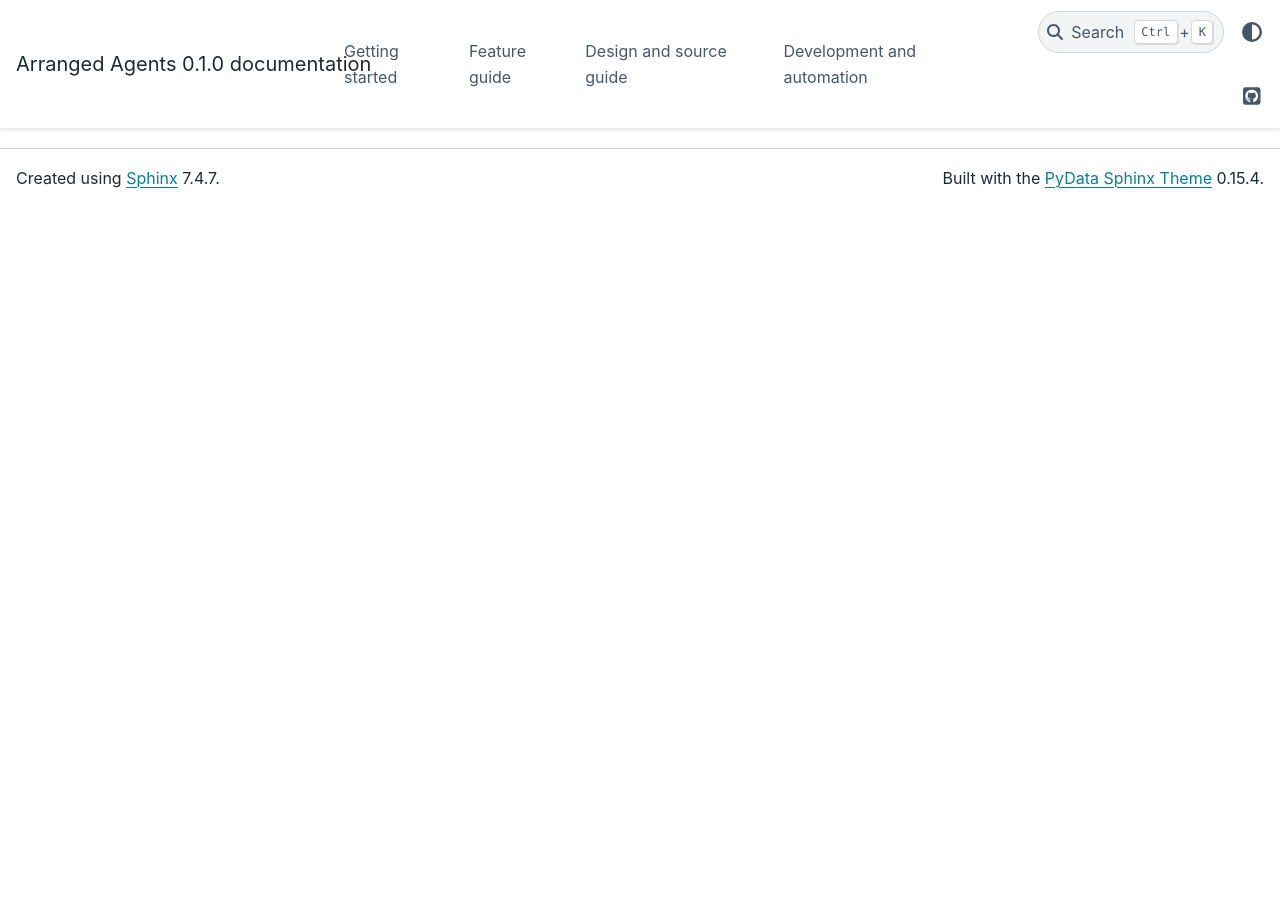
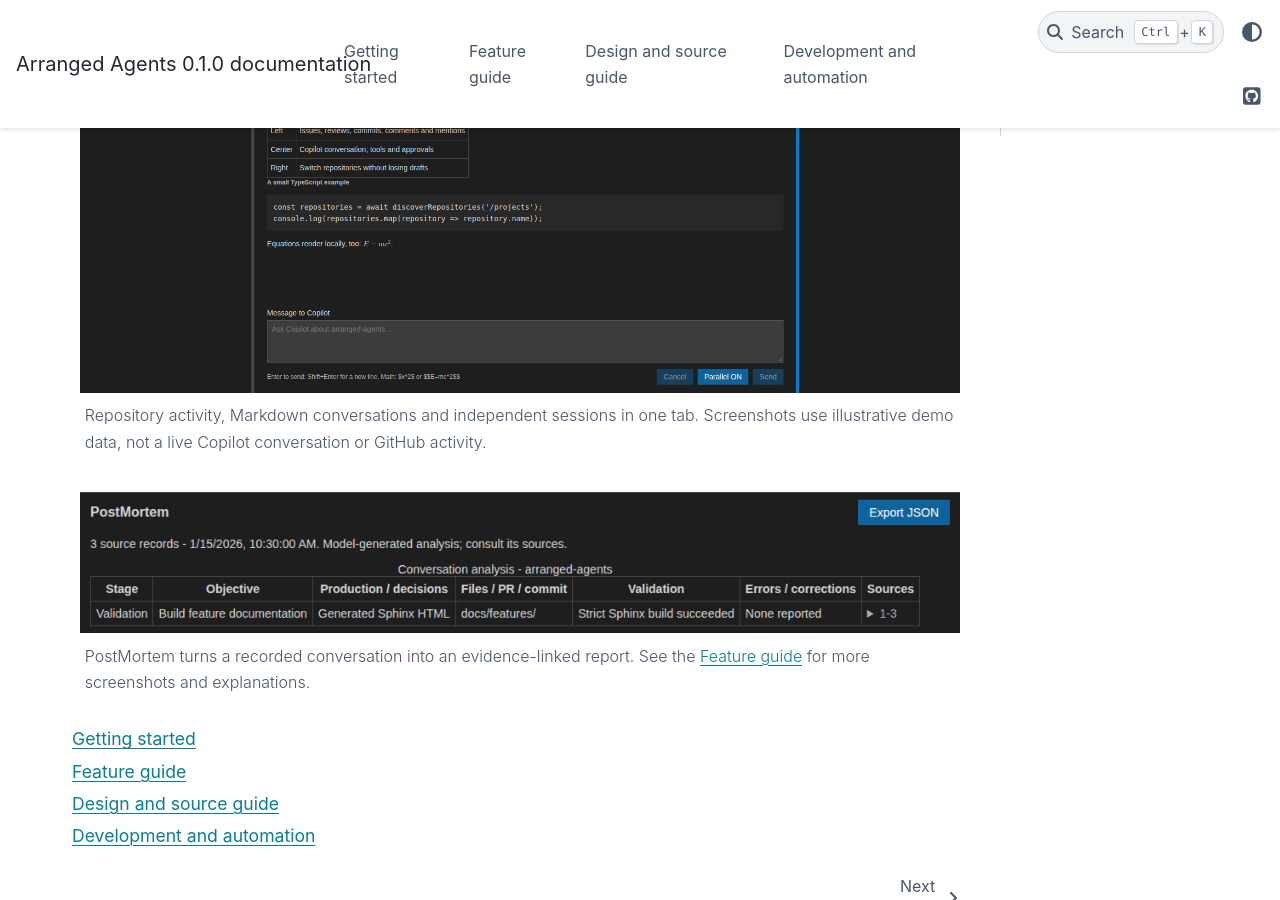
Before and after one commit to xadupre/arranged-agents, a Sphinx documentation site: the page built from docs/index.rst, in a window 1280 px wide and 900 px high, scrolled down 693 px. Built offline with Sphinx 7.4.7 and the PyData theme 0.15.4, drawn with Linux system fonts in a browser that asks for light colours; before the commit the page ends 900 px from its top, so only the background shows below that.

Commit message:
docs: show screenshots on the homepage and README (#39)
Reuse the workspace and PostMortem screenshots with captions, alternative text and a demo-data disclaimer.

Co-authored-by: Copilot <223556219+Copilot@users.noreply.github.com>

```diff
--- a/docs/index.rst
+++ b/docs/index.rst
@@ -15,6 +15,19 @@ It uses the locally installed GitHub Copilot CLI, your existing login and allowa
 The CLI runs locally, but model requests go to GitHub Copilot. This is not an
 offline model, and the extension is not an official GitHub product.
 
+.. figure:: images/workspace.png
+   :alt: Three-panel workspace with GitHub activity, a Copilot conversation and independent repository sessions.
+
+   Repository activity, Markdown conversations and independent sessions in one
+   tab. Screenshots use illustrative demo data, not a live Copilot conversation
+   or GitHub activity.
+
+.. figure:: images/postmortem.png
+   :alt: PostMortem report with validation results, source references and JSON export.
+
+   PostMortem turns a recorded conversation into an evidence-linked report.
+   See the :doc:`features` for more screenshots and explanations.
+
 .. toctree::
    :maxdepth: 1
 
```
Also changed, not shown: README.md (+13 -0 lines).
